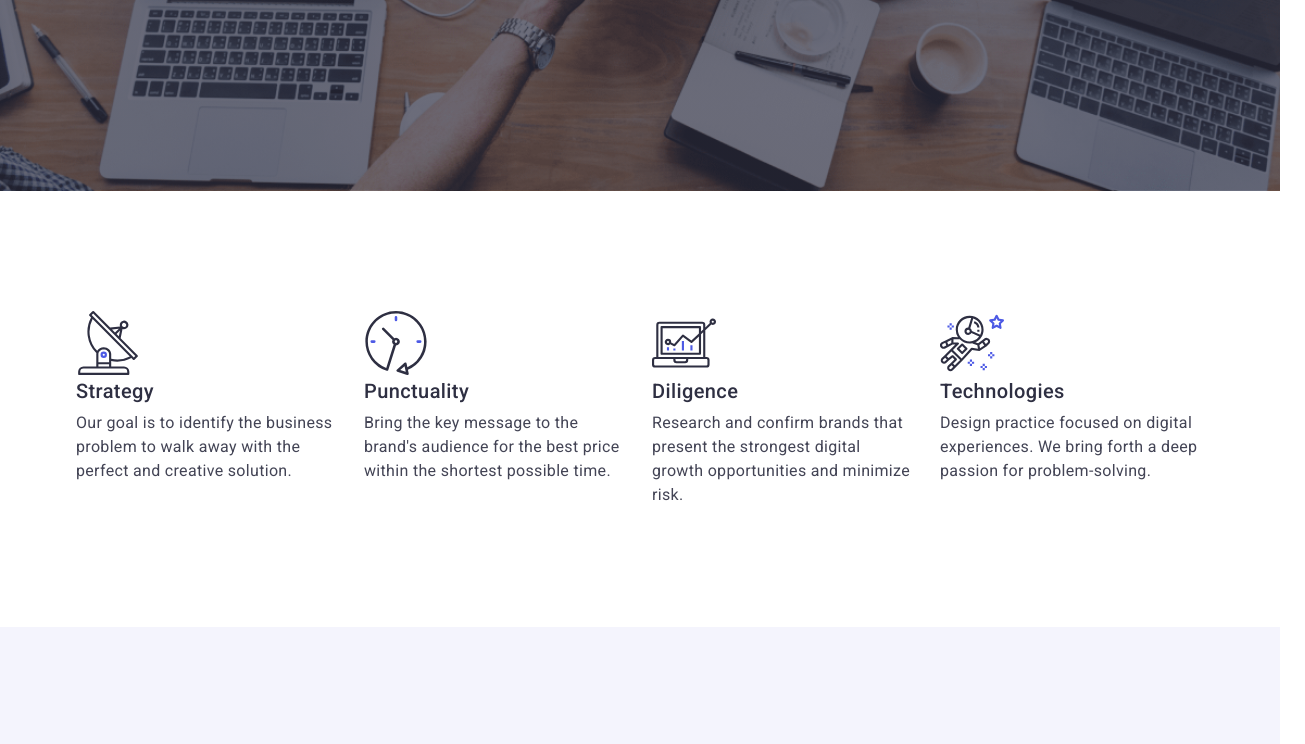
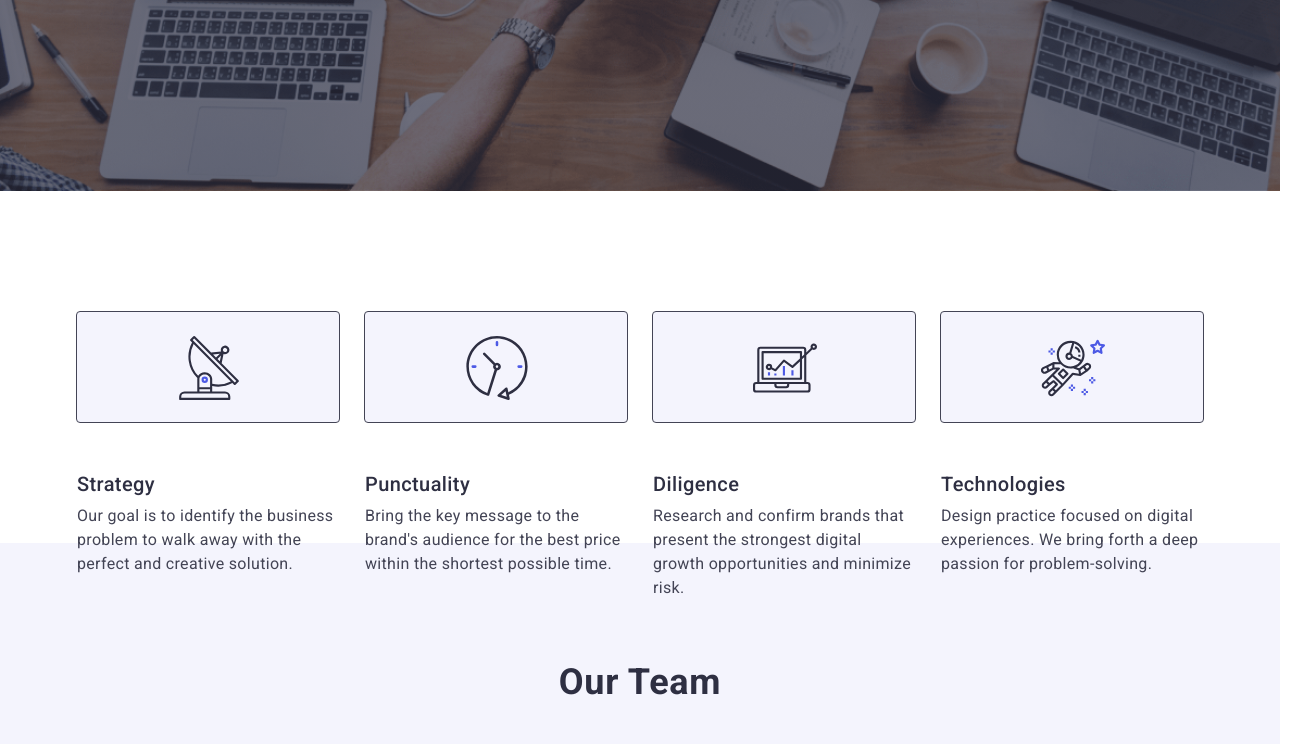
Before and after one commit to allaponomarenko/goit-markup-hw-04, a plain HTML site: page index.html in a window 1280 px wide. Shown: the part 534-1278 px from the top of the page, 1305 px wide, since content can reach past the window. Drawn offline with nearby package versions, Linux system fonts and the light colour scheme.

Commit message:
1-section

```diff
--- a/css/styles.css
+++ b/css/styles.css
@@ -240,17 +240,28 @@ body {
 
   .strategy-list {
     display: flex;
+
     gap: 24px;
   }
 
   .strategy-list-li {
+
+    border: 1px solid #434455;
+    border-radius: 4px;
+    background-color: #F4F4FD;
+    height: 112px;
+
     width: calc((100% - 72px) / 4);
   }
 
 
 
   .strategy-icon {
-    width: calc((100% - 72px) / 4);
+    width: 264px;
+    height: 112px;
+    margin: 24px 100px;
+
+
   }
 
 
@@ -261,6 +272,9 @@ body {
   }
 
 
+  .strategy-main-p {
+
+  }
 
 
 
@@ -275,6 +289,8 @@ body {
     line-height: 1.11;
 
   }
+
+
 
   h3 {
     color: #2E2F42;
--- a/index.html
+++ b/index.html
@@ -65,11 +65,13 @@
             </svg>
            </div>
 
+           <div class="strategy-main-p">
             <h3 class="strategy">Strategy</h3>
             <p class="main-p">
               Our goal is to identify the business problem to walk away with the
               perfect and creative solution.
             </p>
+          </div>
           </li>
 
           <li  class="strategy-list-li">
@@ -78,11 +80,13 @@
               <use href="./images/icons.svg.svg#icon-clock"></use>
             </svg>
           </div>
+          <div class="strategy-main-p">
             <h3 class="strategy">Punctuality</h3>
             <p class="main-p">
               Bring the key message to the brand's audience for the best price
               within the shortest possible time.
             </p>
+            </div>
           </li>
 
           <li class="strategy-list-li">
@@ -91,11 +95,13 @@
               <use href="./images/icons.svg.svg#icon-diagram"></use>
             </svg>
           </div>
+          <div class="strategy-main-p">
             <h3 class="strategy">Diligence</h3>
             <p class="main-p">
               Research and confirm brands that present the strongest digital
               growth opportunities and minimize risk.
             </p>
+          </div>
           </li>
 
           <li class="strategy-list-li">
@@ -104,11 +110,13 @@
               <use href="./images/icons.svg.svg#icon-astronaut"></use>
             </svg>
           </div>
+          <div class="strategy-main-p">
             <h3 class="strategy">Technologies</h3>
             <p class="main-p">
               Design practice focused on digital experiences. We bring forth a
               deep passion for problem-solving.
             </p>
+          </div>
           </li>
         </ul>
       </div>
```
